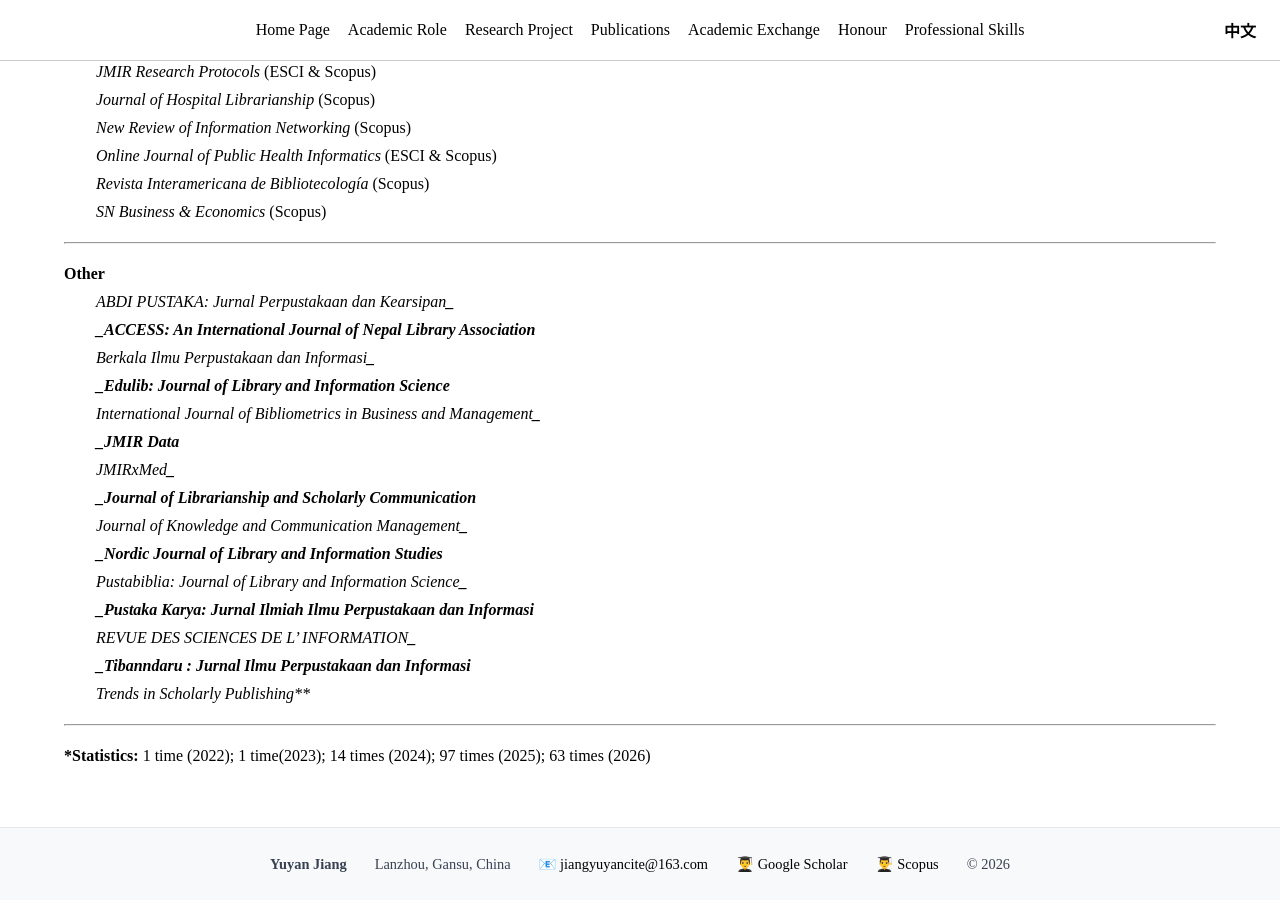
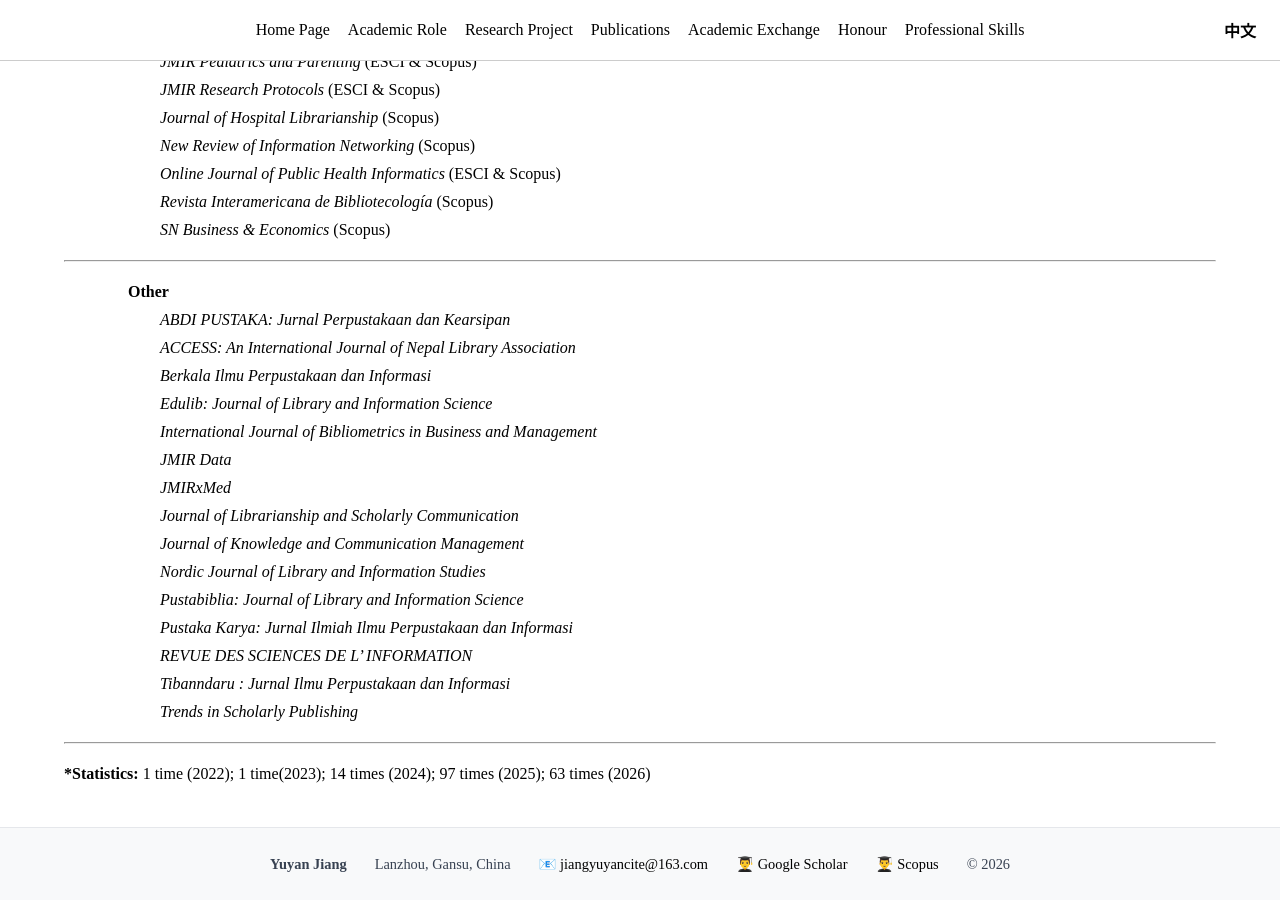
Before and after one commit to jiang-yuyan/Yuyan-Jiang-CV, a Jekyll site: the page built from role/roles.md, in a window 1280 px wide and 900 px high, scrolled down 1976 px. Built offline with Jekyll 4.4.1, drawn with Linux system fonts in a browser that asks for light colours; part of the change alters nothing that is shown; some of the changed text lies outside the part shown.

```diff
--- a/role/roles.md
+++ b/role/roles.md
@@ -6,108 +6,107 @@ title: roles
 ## Academic Role
 __·Society Members__ 🧑‍🎓
 
-&#8195;&#8195;_Specialized Committee on Scientometrics and Information Metrology of China _ Student Member_
+&#8195;&#8195;&#8195;&#8195;&#8195;&#8195;_Specialized Committee on Scientometrics and Information Metrology of China _ Student Member_
 
 ---
 
-
 __·Editorial Board__ 👨‍🔬
 
-&#8195;&#8195;_Health Informatics Journal_ (SCI, Editorial Review Board, 2025-)
-&#8195;&#8195;_COLLNET Journal of Scientometrics and Information Management_ (ESCI, Editorial Board, 2026-)
-&#8195;&#8195;_IP Indian Journal of Library Science and Information Technology_ (Scopus, International Editorial Board, 2026-)
-&#8195;&#8195;_Jurnal Kajian Informasi & Perpustakaan_ (International Editorial Board, 2026-)
-&#8195;&#8195;_REVUE DES SCIENCES DE L' INFORMATION_ (Scientific Committee Menber, 2025-)
-&#8195;&#8195;_Transportation Safety and Environment_ (ESCI & EI, Part-time Assistant Editor, 2025-2025)
+&#8195;&#8195;&#8195;&#8195;&#8195;&#8195;_Health Informatics Journal_ (SCI, Editorial Review Board, 2025-)
+&#8195;&#8195;&#8195;&#8195;&#8195;&#8195;_COLLNET Journal of Scientometrics and Information Management_ (ESCI, Editorial Board, 2026-)
+&#8195;&#8195;&#8195;&#8195;&#8195;&#8195;_IP Indian Journal of Library Science and Information Technology_ (Scopus, International Editorial Board, 2026-)
+&#8195;&#8195;&#8195;&#8195;&#8195;&#8195;_Jurnal Kajian Informasi & Perpustakaan_ (International Editorial Board, 2026-)
+&#8195;&#8195;&#8195;&#8195;&#8195;&#8195;_REVUE DES SCIENCES DE L' INFORMATION_ (Scientific Committee Menber, 2025-)
+&#8195;&#8195;&#8195;&#8195;&#8195;&#8195;_Transportation Safety and Environment_ (ESCI & EI, Part-time Assistant Editor, 2025-2025)
 
 ---
 
-
 __·Reviewer for Chinese Journals__ 🕵️‍♂️
 
-**CSSCI**
-&#8195;&#8195;_Chinese Journal of Scientific and Technical Periodicals_ (CSSCI)
+&#8195;&#8195;&#8195;&#8195;**CSSCI**
+&#8195;&#8195;&#8195;&#8195;&#8195;&#8195;_Chinese Journal of Scientific and Technical Periodicals_ (CSSCI)
 
-**Other**
-&#8195;&#8195;_Publishing & Media Research**_
+---
+
+&#8195;&#8195;&#8195;&#8195;**Other**
+&#8195;&#8195;&#8195;&#8195;&#8195;&#8195;_Publishing & Media Research_
 
 ---
 
 __·Reviewer for International Journals__ 🕵️‍♂️
 
-**SCIE · SSCI · AHCI**
-&#8195;&#8195;_Health Informatics Journal_ (SCIE)
-&#8195;&#8195;_Health Information and Libraries Journal_ (SSCI)
-&#8195;&#8195;_Humanities and Social Sciences Communications_ (SSCI & AHCI)
-&#8195;&#8195;_Information Research_ (SSCI)
-&#8195;&#8195;_JMIR Medical Education_ (SCIE)
-&#8195;&#8195;_JMIR mHealth and uHealth_ (SCIE)
-&#8195;&#8195;_JMIR Public Health and Surveillance_ (SCIE)
-&#8195;&#8195;_JMIR Serious Games_ (SCIE)
-&#8195;&#8195;_Journal of Economic Surveys_ (SSCI)
-&#8195;&#8195;_Journal of Information Science_ (SCIE & SSCI)
-&#8195;&#8195;_Journal of Librarianship & Information Science_ (SSCI)
-&#8195;&#8195;_Journal of Medical Internet Research_ (SCIE)
-&#8195;&#8195;_Journal of the Medical Library Association_ (SSCI)
-&#8195;&#8195;_Learned Publishing_ (SSCI)
-&#8195;&#8195;_Malaysian Journal of Library and Information Science_ (SSCI)
-&#8195;&#8195;_PLOS One_ (SCIE)
-&#8195;&#8195;_Research Evaluation_ (SSCI)
-&#8195;&#8195;_Research Integrity and Peer Review_ (SCIE & SSCI)
-&#8195;&#8195;_Scientometrics_ (SCIE & SSCI)
-&#8195;&#8195;_Serials Review_ (SSCI)
+&#8195;&#8195;&#8195;&#8195;**SCIE · SSCI · AHCI**
+&#8195;&#8195;&#8195;&#8195;&#8195;&#8195;_Health Informatics Journal_ (SCIE)
+&#8195;&#8195;&#8195;&#8195;&#8195;&#8195;_Health Information and Libraries Journal_ (SSCI)
+&#8195;&#8195;&#8195;&#8195;&#8195;&#8195;_Humanities and Social Sciences Communications_ (SSCI & AHCI)
+&#8195;&#8195;&#8195;&#8195;&#8195;&#8195;_Information Research_ (SSCI)
+&#8195;&#8195;&#8195;&#8195;&#8195;&#8195;_JMIR Medical Education_ (SCIE)
+&#8195;&#8195;&#8195;&#8195;&#8195;&#8195;_JMIR mHealth and uHealth_ (SCIE)
+&#8195;&#8195;&#8195;&#8195;&#8195;&#8195;_JMIR Public Health and Surveillance_ (SCIE)
+&#8195;&#8195;&#8195;&#8195;&#8195;&#8195;_JMIR Serious Games_ (SCIE)
+&#8195;&#8195;&#8195;&#8195;&#8195;&#8195;_Journal of Economic Surveys_ (SSCI)
+&#8195;&#8195;&#8195;&#8195;&#8195;&#8195;_Journal of Information Science_ (SCIE & SSCI)
+&#8195;&#8195;&#8195;&#8195;&#8195;&#8195;_Journal of Librarianship & Information Science_ (SSCI)
+&#8195;&#8195;&#8195;&#8195;&#8195;&#8195;_Journal of Medical Internet Research_ (SCIE)
+&#8195;&#8195;&#8195;&#8195;&#8195;&#8195;_Journal of the Medical Library Association_ (SSCI)
+&#8195;&#8195;&#8195;&#8195;&#8195;&#8195;_Learned Publishing_ (SSCI)
+&#8195;&#8195;&#8195;&#8195;&#8195;&#8195;_Malaysian Journal of Library and Information Science_ (SSCI)
+&#8195;&#8195;&#8195;&#8195;&#8195;&#8195;_PLOS One_ (SCIE)
+&#8195;&#8195;&#8195;&#8195;&#8195;&#8195;_Research Evaluation_ (SSCI)
+&#8195;&#8195;&#8195;&#8195;&#8195;&#8195;_Research Integrity and Peer Review_ (SCIE & SSCI)
+&#8195;&#8195;&#8195;&#8195;&#8195;&#8195;_Scientometrics_ (SCIE & SSCI)
+&#8195;&#8195;&#8195;&#8195;&#8195;&#8195;_Serials Review_ (SSCI)
 
 ---
 
-**ESCI · Scopus**
-&#8195;&#8195;_Annals of Library and Information Studies_ (ESCI & Scopus)
-&#8195;&#8195;_Asian/Pacific Island Nursing Journal_ (Scopus)
-&#8195;&#8195;_Applied Network Science_ (ESCI & Scopus)
-&#8195;&#8195;_COLLNET Journal of Scientometrics and Information Management_ (ESCI)
-&#8195;&#8195;_Discover Education_ (Scopus)
-&#8195;&#8195;_Discover Psychologyl_ (ESCI & Scopus)
-&#8195;&#8195;_Folia Toruniensia_ (Scopus)
-&#8195;&#8195;_Iberoamerican Journal of Science Measurement and Communication_ (Scopus)
-&#8195;&#8195;_Ibersid: revista de sistemas de información y documentación_ (ESCI & Scopus)
-&#8195;&#8195;_Insights - the USKG Journal_ (ESCI & Scopus)
-&#8195;&#8195;_Interactive Journal of Medical Research_ (ESCI)
-&#8195;&#8195;_Discover Psychologyl_ (ESCI & Scopus)
-&#8195;&#8195;_IP Indian Journal of Library Science and Information Technology_ (Scopus)
-&#8195;&#8195;_Issues in Science and Technology Librarianship_ (Scopus)
-&#8195;&#8195;_JMIR Aging_ (ESCI & Scopus)
-&#8195;&#8195;_JMIR Cancer_ (ESCI & Scopus)
-&#8195;&#8195;_JMIR Cardio_ (ESCI & Scopus)
-&#8195;&#8195;_JMIR Dermatology_ (Scopus)
-&#8195;&#8195;_JMIR Formative Research_ (ESCI & Scopus)
-&#8195;&#8195;_JMIR Human Factors_ (ESCI & Scopus)
-&#8195;&#8195;_JMIR Infodemiology_ (ESCI & Scopus)
-&#8195;&#8195;_JMIR Pediatrics and Parenting_ (ESCI & Scopus)
-&#8195;&#8195;_JMIR Research Protocols_ (ESCI & Scopus)
-&#8195;&#8195;_Journal of Hospital Librarianship_ (Scopus)
-&#8195;&#8195;_New Review of Information Networking_ (Scopus)
-&#8195;&#8195;_Online Journal of Public Health Informatics_ (ESCI & Scopus)
-&#8195;&#8195;_Revista Interamericana de Bibliotecología_ (Scopus)
-&#8195;&#8195;_SN Business & Economics_ (Scopus)
+&#8195;&#8195;&#8195;&#8195;**ESCI · Scopus**
+&#8195;&#8195;&#8195;&#8195;&#8195;&#8195;_Annals of Library and Information Studies_ (ESCI & Scopus)
+&#8195;&#8195;&#8195;&#8195;&#8195;&#8195;_Asian/Pacific Island Nursing Journal_ (Scopus)
+&#8195;&#8195;&#8195;&#8195;&#8195;&#8195;_Applied Network Science_ (ESCI & Scopus)
+&#8195;&#8195;&#8195;&#8195;&#8195;&#8195;_COLLNET Journal of Scientometrics and Information Management_ (ESCI)
+&#8195;&#8195;&#8195;&#8195;&#8195;&#8195;_Discover Education_ (Scopus)
+&#8195;&#8195;&#8195;&#8195;&#8195;&#8195;_Discover Psychologyl_ (ESCI & Scopus)
+&#8195;&#8195;&#8195;&#8195;&#8195;&#8195;_Folia Toruniensia_ (Scopus)
+&#8195;&#8195;&#8195;&#8195;&#8195;&#8195;_Iberoamerican Journal of Science Measurement and Communication_ (Scopus)
+&#8195;&#8195;&#8195;&#8195;&#8195;&#8195;_Ibersid: revista de sistemas de información y documentación_ (ESCI & Scopus)
+&#8195;&#8195;&#8195;&#8195;&#8195;&#8195;_Insights - the USKG Journal_ (ESCI & Scopus)
+&#8195;&#8195;&#8195;&#8195;&#8195;&#8195;_Interactive Journal of Medical Research_ (ESCI)
+&#8195;&#8195;&#8195;&#8195;&#8195;&#8195;_Discover Psychologyl_ (ESCI & Scopus)
+&#8195;&#8195;&#8195;&#8195;&#8195;&#8195;_IP Indian Journal of Library Science and Information Technology_ (Scopus)
+&#8195;&#8195;&#8195;&#8195;&#8195;&#8195;_Issues in Science and Technology Librarianship_ (Scopus)
+&#8195;&#8195;&#8195;&#8195;&#8195;&#8195;_JMIR Aging_ (ESCI & Scopus)
+&#8195;&#8195;&#8195;&#8195;&#8195;&#8195;_JMIR Cancer_ (ESCI & Scopus)
+&#8195;&#8195;&#8195;&#8195;&#8195;&#8195;_JMIR Cardio_ (ESCI & Scopus)
+&#8195;&#8195;&#8195;&#8195;&#8195;&#8195;_JMIR Dermatology_ (Scopus)
+&#8195;&#8195;&#8195;&#8195;&#8195;&#8195;_JMIR Formative Research_ (ESCI & Scopus)
+&#8195;&#8195;&#8195;&#8195;&#8195;&#8195;_JMIR Human Factors_ (ESCI & Scopus)
+&#8195;&#8195;&#8195;&#8195;&#8195;&#8195;_JMIR Infodemiology_ (ESCI & Scopus)
+&#8195;&#8195;&#8195;&#8195;&#8195;&#8195;_JMIR Pediatrics and Parenting_ (ESCI & Scopus)
+&#8195;&#8195;&#8195;&#8195;&#8195;&#8195;_JMIR Research Protocols_ (ESCI & Scopus)
+&#8195;&#8195;&#8195;&#8195;&#8195;&#8195;_Journal of Hospital Librarianship_ (Scopus)
+&#8195;&#8195;&#8195;&#8195;&#8195;&#8195;_New Review of Information Networking_ (Scopus)
+&#8195;&#8195;&#8195;&#8195;&#8195;&#8195;_Online Journal of Public Health Informatics_ (ESCI & Scopus)
+&#8195;&#8195;&#8195;&#8195;&#8195;&#8195;_Revista Interamericana de Bibliotecología_ (Scopus)
+&#8195;&#8195;&#8195;&#8195;&#8195;&#8195;_SN Business & Economics_ (Scopus)
 
 ---
 
-
-**Other**
-&#8195;&#8195;_ABDI PUSTAKA: Jurnal Perpustakaan dan Kearsipan**_
-&#8195;&#8195;_ACCESS: An International Journal of Nepal Library Association**_
-&#8195;&#8195;_Berkala Ilmu Perpustakaan dan Informasi**_
-&#8195;&#8195;_Edulib: Journal of Library and Information Science**_
-&#8195;&#8195;_International Journal of Bibliometrics in Business and Management**_
-&#8195;&#8195;_JMIR Data**_
-&#8195;&#8195;_JMIRxMed**_
-&#8195;&#8195;_Journal of Librarianship and Scholarly Communication**_
-&#8195;&#8195;_Journal of Knowledge and Communication Management**_
-&#8195;&#8195;_Nordic Journal of Library and Information Studies**_
-&#8195;&#8195;_Pustabiblia: Journal of Library and Information Science**_
-&#8195;&#8195;_Pustaka Karya: Jurnal Ilmiah Ilmu Perpustakaan dan Informasi**_
-&#8195;&#8195;_REVUE DES SCIENCES DE L' INFORMATION**_
-&#8195;&#8195;_Tibanndaru : Jurnal Ilmu Perpustakaan dan Informasi**_
-&#8195;&#8195;_Trends in Scholarly Publishing**_
+&#8195;&#8195;&#8195;&#8195;**Other**
+&#8195;&#8195;&#8195;&#8195;&#8195;&#8195;_ABDI PUSTAKA: Jurnal Perpustakaan dan Kearsipan_
+&#8195;&#8195;&#8195;&#8195;&#8195;&#8195;_ACCESS: An International Journal of Nepal Library Association_
+&#8195;&#8195;&#8195;&#8195;&#8195;&#8195;_Berkala Ilmu Perpustakaan dan Informasi_
+&#8195;&#8195;&#8195;&#8195;&#8195;&#8195;_Edulib: Journal of Library and Information Science_
+&#8195;&#8195;&#8195;&#8195;&#8195;&#8195;_International Journal of Bibliometrics in Business and Management_
+&#8195;&#8195;&#8195;&#8195;&#8195;&#8195;_JMIR Data_
+&#8195;&#8195;&#8195;&#8195;&#8195;&#8195;_JMIRxMed_
+&#8195;&#8195;&#8195;&#8195;&#8195;&#8195;_Journal of Librarianship and Scholarly Communication_
+&#8195;&#8195;&#8195;&#8195;&#8195;&#8195;_Journal of Knowledge and Communication Management_
+&#8195;&#8195;&#8195;&#8195;&#8195;&#8195;_Nordic Journal of Library and Information Studies_
+&#8195;&#8195;&#8195;&#8195;&#8195;&#8195;_Pustabiblia: Journal of Library and Information Science_
+&#8195;&#8195;&#8195;&#8195;&#8195;&#8195;_Pustaka Karya: Jurnal Ilmiah Ilmu Perpustakaan dan Informasi_
+&#8195;&#8195;&#8195;&#8195;&#8195;&#8195;_REVUE DES SCIENCES DE L' INFORMATION_
+&#8195;&#8195;&#8195;&#8195;&#8195;&#8195;_Tibanndaru : Jurnal Ilmu Perpustakaan dan Informasi_
+&#8195;&#8195;&#8195;&#8195;&#8195;&#8195;_Trends in Scholarly Publishing_
 
 ---
 
```
